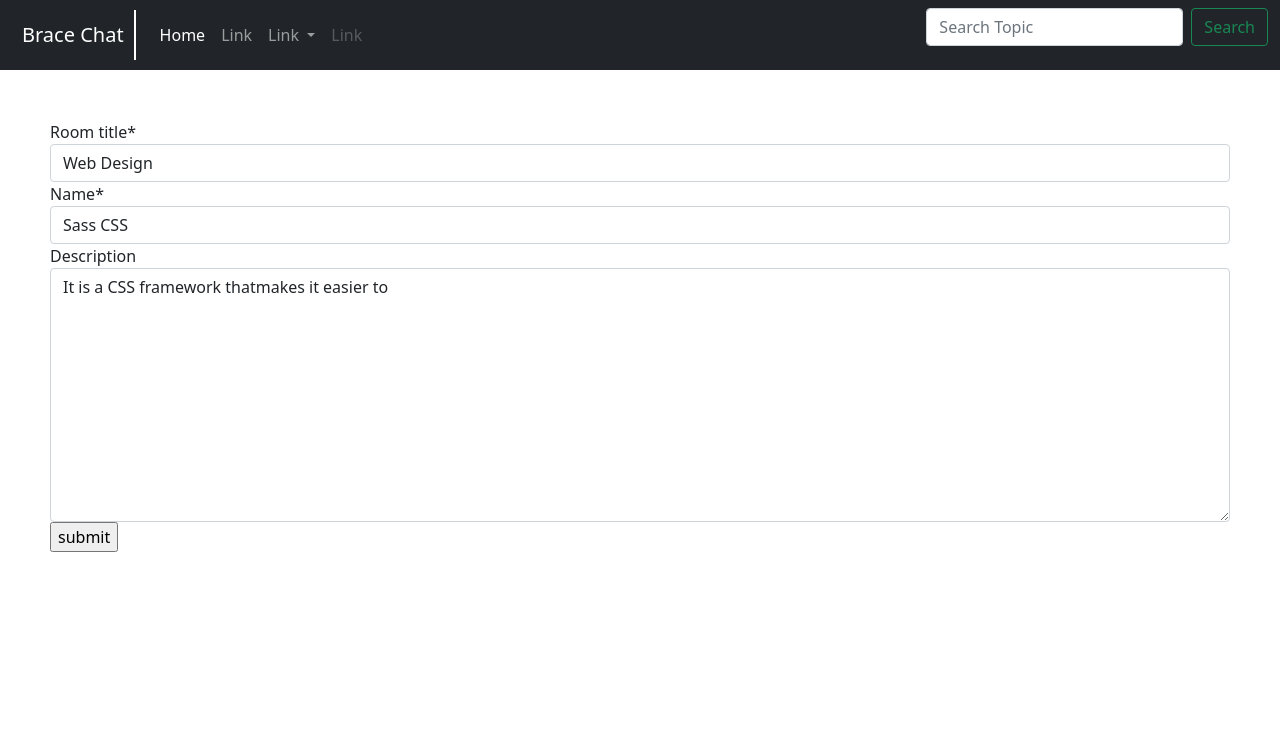
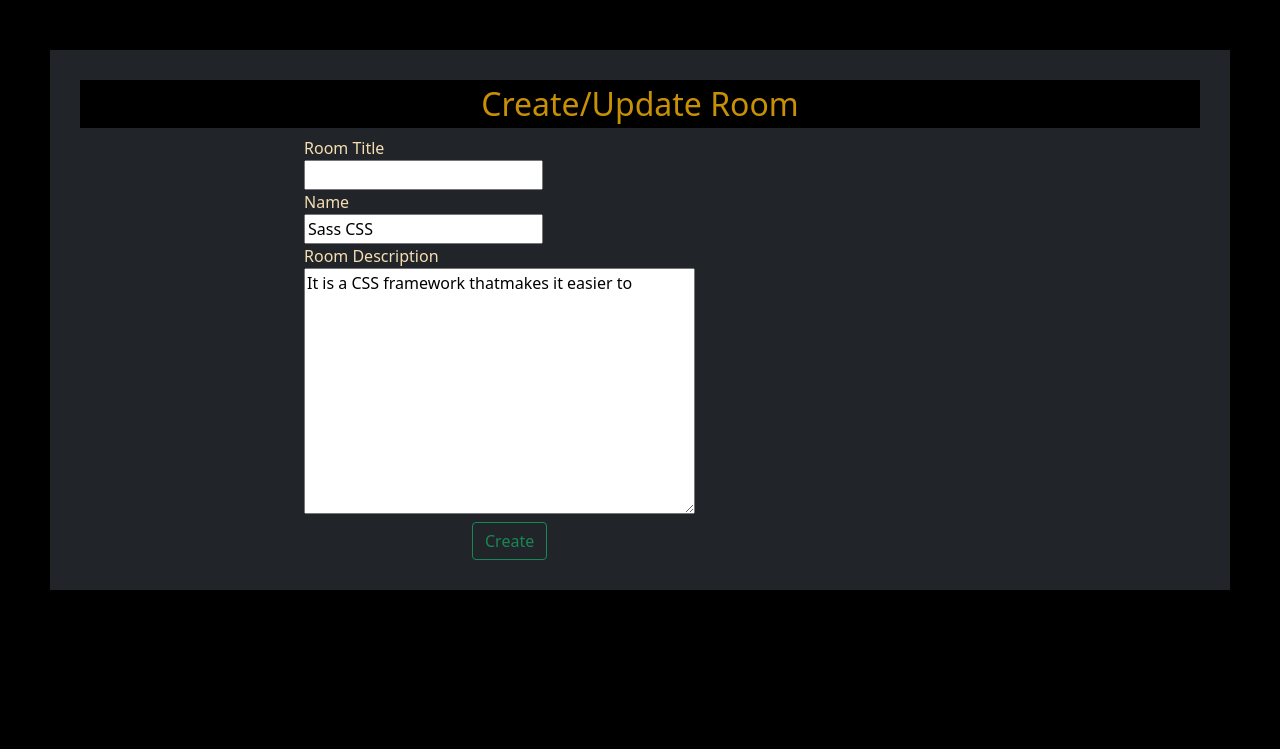
Before and after one commit to Morvin-Ian/Django-Chat-App, a Django app: page /update/7 in a window 1280 px wide. Shown: the top 749 px of the page. Run offline with Django 4.2, Linux system fonts and the light colour scheme; a user stored in the database is signed in; data comes from the database, SQL or seed files in the repository; both versions use the stored data as it was after the commit; some libraries are stand-ins or nearby versions.

Commit message:
security/design improvements

```diff
--- a/Chat/urls.py
+++ b/Chat/urls.py
@@ -8,5 +8,6 @@ urlpatterns = [
     path('create/', views.create_room, name='create-room'),
     path('update/<int:pk>', views.update_room, name='update-room'),
     path('delete/<int:pk>', views.delete_room, name='delete-room'),
+    path('delete_message/<int:pk>', views.delete_message, name='delete-message'),
     path('profile/', views.profile, name='profile')
 ]
--- a/Chat/views.py
+++ b/Chat/views.py
@@ -33,6 +33,7 @@ def index(request):
     context = {"rooms":rooms, "topics":topics, "comments":comments,"room":room}
     return render(request, 'Chat/index.html', context)
 
+@login_required(login_url='login')
 def room_view(request, pk):
     room = ChatRoom.objects.get(id=pk)
     comments = room.message_set.all()
@@ -56,22 +57,31 @@ def room_view(request, pk):
 
     return render(request, 'Chat/room.html', context)
 
+@login_required(login_url='login')
 def create_room(request):
+    topics = Topic.objects.all()
     form = RoomForm()
     if request.method == 'POST':
+        name = request.POST.get('topic')
         form = RoomForm(request.POST)
-        if form.is_valid:
-            room = form.save(commit =False)
-            room.room_host = request.user
-            room.save()
-            return redirect('home-page')
+        topic, created = Topic.objects.get_or_create(name=name)
+        ChatRoom.objects.create(
+            room_host = request.user,
+            room_title = topic,
+            name = request.POST.get('name'),
+            description = request.POST.get('description')
+
+        )
+
+        return redirect('home-page')
 
 
-    return render(request, 'Chat/roomform.html',{"form":form})
+    return render(request, 'Chat/roomform.html',{"topics":topics ,"form":form})
 
 
 @login_required(login_url='login')
 def update_room(request, pk):
+    topics = Topic.objects.all()
     room = ChatRoom.objects.get(id=pk)
     form = RoomForm(instance=room)
 
@@ -79,19 +89,33 @@ def update_room(request, pk):
         return HttpResponse("Not Allowed to Update ")
 
     if request.method == 'POST':
-        form = RoomForm(request.POST, instance=room)
-        if form.is_valid:
-            form.save()
-            return redirect('home-page')
-    return render(request, 'Chat/roomform.html',{"form":form})
+        topic_name = request.POST.get('topic')
+        topic, created = Topic.objects.get_or_create(name=topic_name)
+        room.name = request.POST.get('name'),
+        room.description = request.POST.get('description')
+        room.save()
+        return redirect('home-page')
+    return render(request, 'Chat/roomform.html',{"form":form,"topics":topics})
 
 def delete_room(request, pk):
     room = ChatRoom.objects.get(id=pk)
+    if request.user != room.room_host:
+        return HttpResponse("Not Allowed to Delete ")
+
     if request.method == 'POST':
             room.delete()
             return redirect('home-page')
     return render(request, 'Chat/delete.html',{"room":room})
 
+def delete_message(request, pk):
+    message_del = Message.objects.get(id=pk)
+    if request.user != message_del.user:
+        return HttpResponse("Not Allowed to Update ")
+
+    if request.method == 'POST':
+            message_del.delete()
+            return redirect('home-page')
+    return render(request, 'Chat/delete.html',{"message_del":message_del})
 
 
 def profile(request):
--- a/templates/Chat/logout.html
+++ b/templates/Chat/logout.html
@@ -1 +1,2 @@
 <h1>Logged out</h1>
+<a href="{% url 'login' %}">Login Again</a>
--- a/templates/Chat/main.html
+++ b/templates/Chat/main.html
@@ -17,24 +17,24 @@
           <div class="collapse navbar-collapse" id="navbarScroll">
             <ul class="navbar-nav me-auto my-2 my-lg-0 navbar-nav-scroll" style="--bs-scroll-height: 100px;">
               <li class="nav-item">
-                <a class="nav-link active" aria-current="page" href="#">Home</a>
+                <a class="nav-link active" aria-current="page" href="{% url 'home-page'%}">Home</a>
               </li>
               <li class="nav-item">
-                <a class="nav-link" href="#">Link</a>
+                <a class="nav-link ">Notifications</a>
               </li>
               <li class="nav-item dropdown">
                 <a class="nav-link dropdown-toggle" href="#" id="navbarScrollingDropdown" role="button" data-bs-toggle="dropdown" aria-expanded="false">
-                  Link
+                  More
                 </a>
                 <ul class="dropdown-menu" aria-labelledby="navbarScrollingDropdown">
-                  <li><a class="dropdown-item" href="#">Action</a></li>
-                  <li><a class="dropdown-item" href="#">Another action</a></li>
+                  <li><a class="dropdown-item" href="{% url 'profile' %}">Profile</a></li>
+                  <li><a class="dropdown-item" href="https://www.youtube.com">Videos</a></li>
                   <li><hr class="dropdown-divider"></li>
-                  <li><a class="dropdown-item" href="#">Something else here</a></li>
+                  <li><a class="dropdown-item" href="#">Register Account</a></li>
                 </ul>
               </li>
               <li class="nav-item">
-                <a class="nav-link disabled">Link</a>
+                <a class="nav-link" href="{% url 'logout'%}">Logout</a>
               </li>
             </ul>
             <form class="d-flex" action="{% url 'home-page' %}">
--- a/templates/Chat/room.html
+++ b/templates/Chat/room.html
@@ -1,4 +1,3 @@
-
 <title>Brace Room</title>
 {% extends 'Chat/main.html' %}
 
@@ -38,6 +37,9 @@
                    <strong>@{{comment.user}} </strong>{{comment.created|timesince}} Ago<br>
                     {{comment.body}} <br>
 
+                    {% if request.user == comment.user%}
+                        <a  class=" btn-outline-danger mt-1"  href="{% url 'delete-message' comment.id%}">Delete</a> <br> <hr>
+                    {% endif %}
                 {% endfor %}
                 {% if request.user.is_authenticated %}
                 <form method="post">
--- a/templates/Chat/roomform.html
+++ b/templates/Chat/roomform.html
@@ -1,13 +1,66 @@
 <title>Brace Room Form</title>
-{% extends 'Chat/main.html' %}
+<link href="https://cdn.jsdelivr.net/npm/bootstrap@5.1.3/dist/css/bootstrap.min.css" rel="stylesheet" integrity="sha384-1BmE4kWBq78iYhFldvKuhfTAU6auU8tT94WrHftjDbrCEXSU1oBoqyl2QvZ6jIW3" crossorigin="anonymous">
 {% load crispy_forms_tags%}
 
+    {% block content%}
+    <style>
+        body{
+            background-color: black;
+        }
+        form{
+            padding: 30px;
+            margin-top: 0px;
+            color: wheat;
+        }
+        h2{
+            text-align: center;
+            color: rgba(240, 174, 6, 0.83);
+            padding: 5px;
+        }
 
-    {% block content%}
-    <form style="margin:50px"  method="post">
+        .form_group{
+            width: 60%;
+            margin-left: 20%;
+            color: wheat;
+        }
+        .btn{
+            margin-left: 35%;
+        }
+    </style>
+  <body>
+
+
+    <form style="margin:50px" class="bg-dark" method="post">
+        <h2 class="bg-black">Create/Update Room</h2>
         {%csrf_token%}
-        {{form|crispy}}
-        <input type="submit" value="submit">
+        <div class="form_group">
+            <label for="room_title">Room Title</label> <br>
+            <input required type="text" name="topic" list="topic-list">
+            <datalist id="topic-list">
+                <select id="room_title">
+                    {% for topic in topics %}
+                        <option value="{{topic.name}}">{{topic.name}}</option>
+                    {% endfor %}
+                </select>
+            </datalist>
+        </div>
+
+        <div class="form_group">
+            <label for="name">Name</label> <br>
+            {{form.name}}
+        </div>
+
+        <div class="form_group">
+            <label for="descrription">Room Description</label> <br>
+            {{form.description}}
+        </div>
+
+        <button class="btn btn-outline-success mt-2" type="submit">Create</button>
 
     </form>
+
+  </body>
+    <script src="https://cdn.jsdelivr.net/npm/@popperjs/core@2.10.2/dist/umd/popper.min.js" integrity="sha384-7+zCNj/IqJ95wo16oMtfsKbZ9ccEh31eOz1HGyDuCQ6wgnyJNSYdrPa03rtR1zdB" crossorigin="anonymous"></script>
+    <script src="https://cdn.jsdelivr.net/npm/bootstrap@5.1.3/dist/js/bootstrap.min.js" integrity="sha384-QJHtvGhmr9XOIpI6YVutG+2QOK9T+ZnN4kzFN1RtK3zEFEIsxhlmWl5/YESvpZ13" crossorigin="anonymous"></script>
+
     {% endblock content %}
```
Also changed, not shown: templates/Chat/index.html (+12 -18 lines), templates/Chat/login.html (+20 -4 lines), templates/Chat/profile.html (+14 -13 lines), db.sqlite3, media/Profiles/python.png (added).
